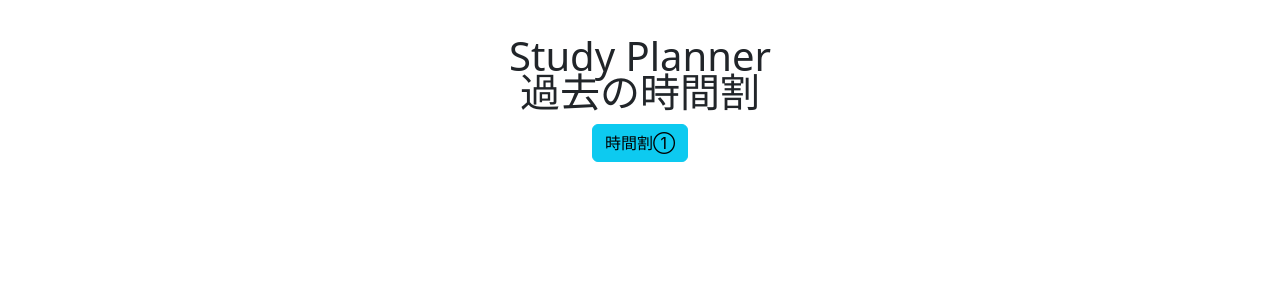
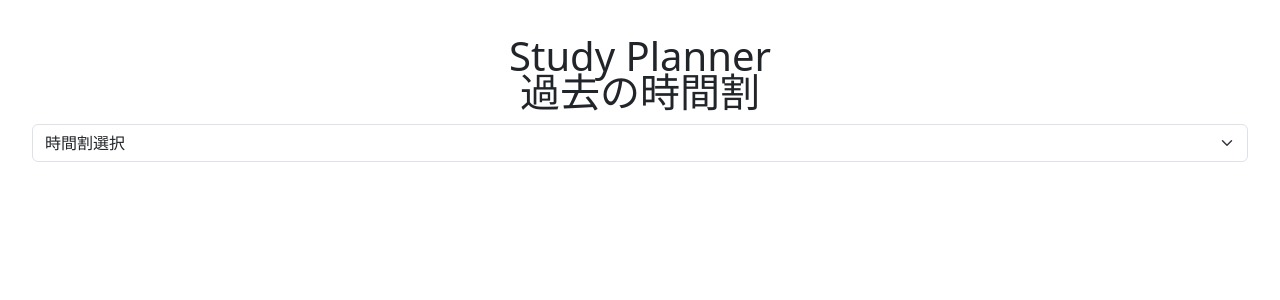
Before and after one commit to shajo-frontiers/study-plannner_b, a React (Vite) app: page / in a window 1280 px wide. Both pictures are taken after a click on the button "セット". Shown: the top 300 px of the page. Built offline with nearby package versions, Linux system fonts and the light colour scheme.

Commit message:
ホームボタン追加

```diff
--- a/src/NewScreen.tsx
+++ b/src/NewScreen.tsx
@@ -5,8 +5,13 @@ function NewScreen() {
     return (
         <div>
             <h1>過去の時間割</h1>
-            <button type="button" class="btn btn-info">時間割①</button>
-            <p></p>
+            <select class="form-select" aria-label="Default select example">
+  <option selected>時間割選択</option>
+  <option value="1">バイト優先</option>
+  <option value="2">サークル優先</option>
+  <option value="3">単位優先</option>
+  <option value="3">空きコマ0</option>
+</select>
         </div>
     );
 }
```
